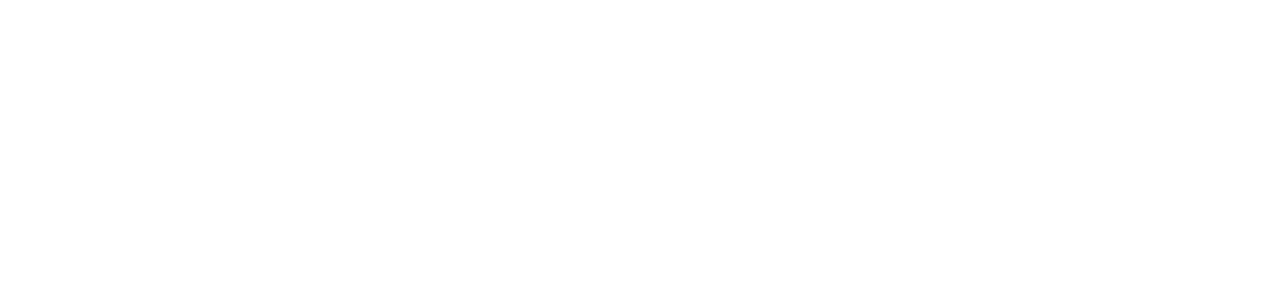
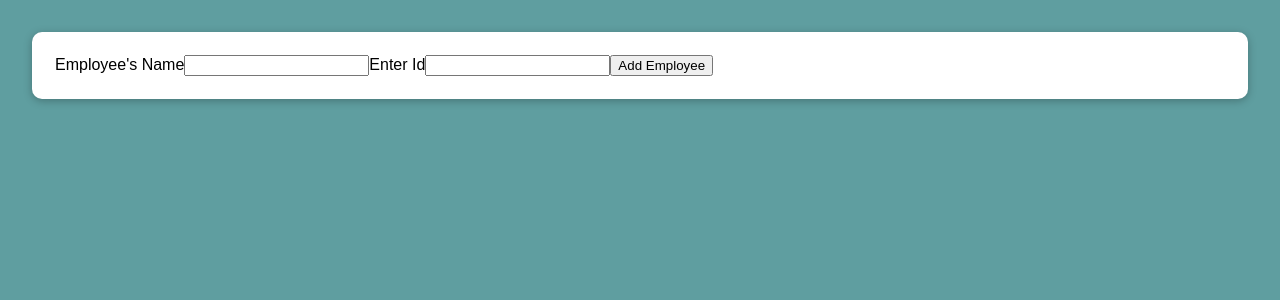
Before and after one commit to danbenhur/quick-project, a React (Create React App) app: page / in a window 1280 px wide. Shown: the top 300 px of the page. Built offline with nearby package versions, Linux system fonts and the light colour scheme.

Commit message:
form with card wrap

```diff
--- a/src/App.js
+++ b/src/App.js
@@ -1,10 +1,10 @@
-import React from 'react';
-
+import React from "react";
+import AddEmployee from "./components/UI/Employees/AddEmployee";
 
 function App() {
   return (
     <div>
-
+      <AddEmployee></AddEmployee>
     </div>
   );
 }
--- /dev/null
+++ b/src/components/UI/Card.js
@@ -0,0 +1,8 @@
+import react from "react";
+import styles from "./Card.module.css";
+
+const Card = (props) => {
+  return <div className={styles.card}>{props.children}</div>;
+};
+
+export default Card;
--- /dev/null
+++ b/src/components/UI/Card.module.css
@@ -0,0 +1,7 @@
+.card {
+  background: white;
+  box-shadow: 0 2px 8px rgb(0 0 0 / 26%);
+  border-radius: 10px;
+  padding: 23px;
+  margin: 32px;
+}
--- /dev/null
+++ b/src/components/UI/Employees/AddEmployee.js
@@ -0,0 +1,21 @@
+import react from "react";
+import Card from "../Card";
+
+const AddEmployee = (props) => {
+  const addEmployeeHandler = (event) => {
+    event.preventDefault();
+  };
+  return (
+    <Card>
+      <form onSubmit={addEmployeeHandler}>
+        <label htmlFor="employeesname">Employee's Name</label>
+        <input id="employeesname" type="text"></input>
+        <label htmlFor="employeesid">Enter Id</label>
+        <input id="employeesid" type="number"></input>
+        <button type="submit">Add Employee</button>
+      </form>
+    </Card>
+  );
+};
+
+export default AddEmployee;
--- a/src/index.css
+++ b/src/index.css
@@ -4,6 +4,7 @@
 
 html {
   font-family: sans-serif;
+  background: cadetblue;
 }
 
 body {
```
